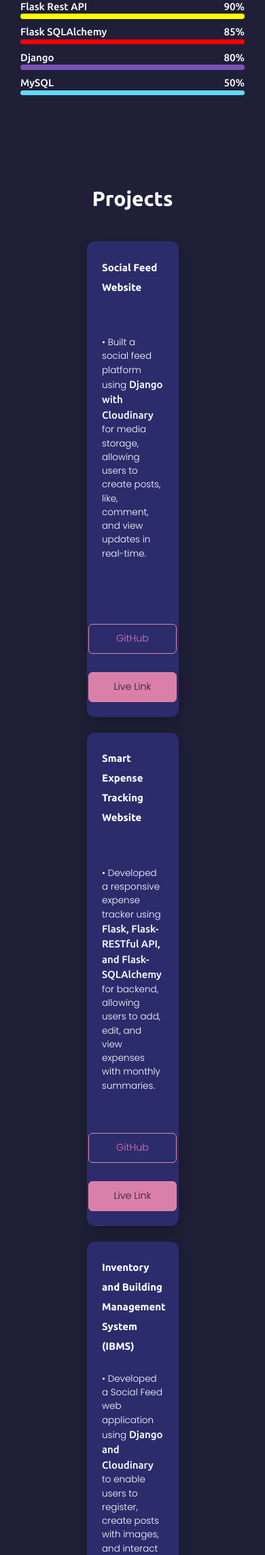
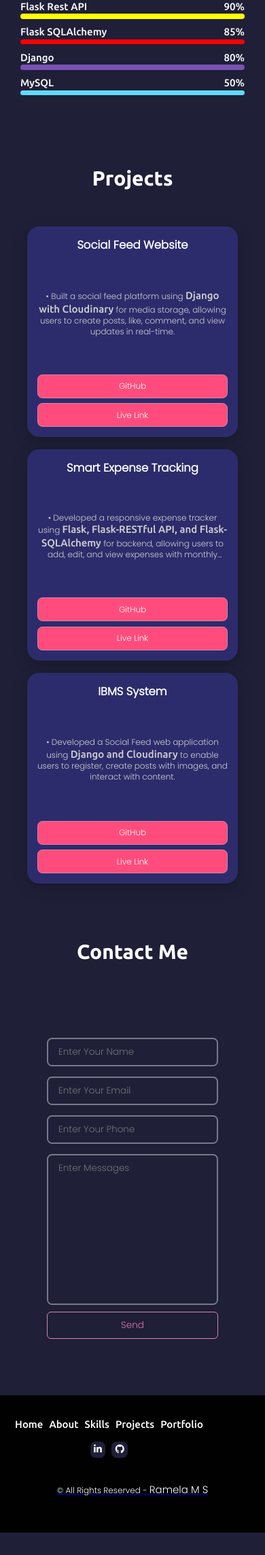
Before and after one commit to Ramela-M-S/Personal-Portfolio, a Django app: page / in a window 390 px wide. Shown: the part 2093-4381 px from the top of the page at 68% size. After the commit the page ends 4348 px from the top, so only its background shows below. Run offline with Django 5.2, Linux system fonts and the light colour scheme; some libraries are stand-ins or nearby versions.

Commit message:
Chang mobile UI

```diff
--- a/Base/templates/home.html
+++ b/Base/templates/home.html
@@ -131,67 +131,46 @@
         </div>
     </section>
 
+    <section id="Projects">
+    <h1 class="t-center my-2 t-white f-2">Projects</h1>
 
-    <!-- Projects Section -->
-    <section id="Projects">
-        <h1 class=" t-center my-2 t-white f-2">Projects</h1>
+    <div class="projects-container">
 
-        <div class="projects-container flex s-center">
-            <div class="projects-item flex f-col s-center items-center">
+        <div class="projects-item">
+            <h2 class="t-white poppins">Social Feed Website</h2>
+            <p class="t-white poppins">
+                • Built a social feed platform using <span class="highlight">Django with Cloudinary</span> for media storage, allowing users to create posts, like, comment, and view updates in real-time.
+            </p>
+            <div class="buttons">
+                <a href="https://github.com/Ramela-M-S/Social-Feed" target="_blank" class="btn">GitHub</a>
+                <a href="https://social-feed-1.onrender.com/" target="_blank" class="btn">Live Link</a>
+            </div>
+        </div>
 
-                <h2 class="t-white poppins"><span>Social Feed Website</span></h2>
-                <br>
-                <br>
-                <br>
-                <p class="t-white poppins">• Built a social feed platform using <span class="highlight">Django with Cloudinary</span> for media storage, allowing users to create posts,
-                    like, comment, and view updates in real-time.
-                </p>
-                <br>
-                <br>
-                <br>
-                <div class="buttons flex s-around">
-                    <a href="https://github.com/Ramela-M-S/Social-Feed" target="_blanks"
-                        class="btn mx-1 m-top">GitHub</a>
-                    <a href="https://social-feed-1.onrender.com/" class="btn m-top live">Live
-                        Link</a>
-                </div>
+        <div class="projects-item">
+            <h2 class="t-white poppins">Smart Expense Tracking</h2>
+            <p class="t-white poppins">
+                • Developed a responsive expense tracker using <span class="highlight">Flask, Flask-RESTful API, and Flask-SQLAlchemy</span> for backend, allowing users to add, edit, and view expenses with monthly summaries.
+            </p>
+            <div class="buttons">
+                <a href="https://github.com/Ramela-M-S/Expense-Tracker-Flask-API-" target="_blank" class="btn">GitHub</a>
+                <a href="https://expense-tracker-flask-aktj.onrender.com/" target="_blank" class="btn">Live Link</a>
             </div>
-            <div class="projects-item flex f-col s-center items-center">
+        </div>
 
-                <h2 class="t-white poppins"><span>Smart Expense Tracking Website</span></h2>
-                <br>
-                <br>
-                <br>
-                <p class="t-white poppins"> • Developed a responsive expense tracker using <span class="highlight"> Flask, Flask-RESTful API, and Flask-SQLAlchemy </span>for
-				backend, allowing users to add, edit, and view expenses with monthly summaries.
-				</p>
-                <br>
-                <div class="buttons flex s-around">
-                    <a href="https://github.com/Ramela-M-S/Expense-Tracker-Flask-API-"
-                        target="_blanks" class="btn mx-1 m-top">GitHub</a>
-                    <a href="https://expense-tracker-flask-aktj.onrender.com/" target="_blanks" class="btn m-top live">Live
-                        Link</a>
-                </div>
+        <div class="projects-item">
+            <h2 class="t-white poppins">IBMS System</h2>
+            <p class="t-white poppins">
+                • Developed a Social Feed web application using <span class="highlight">Django and Cloudinary</span> to enable users to register, create posts with images, and interact with content.
+            </p>
+            <div class="buttons">
+                <a href="https://github.com/Ramela-M-S/IBMS-Inventory-System" target="_blank" class="btn">GitHub</a>
+                <a href="https://ibms-inventory-system.onrender.com/" target="_blank" class="btn">Live Link</a>
             </div>
-            <div class="projects-item flex f-col s-center items-center">
+        </div>
 
-                <h2 class="t-white poppins"><span>Inventory and Building Management System (IBMS)</span></h2>
-                <br>
-                <p class="t-white poppins">• Developed a Social Feed web application using <span class="highlight">Django and Cloudinary</span> to enable users to register, create posts with images, and interact with content, ensuring seamless media handling and user experience.
-				</p>
-                <div class="buttons flex s-around">
-                    <a href="https://github.com/Ramela-M-S/IBMS-Inventory-System" target="_blanks"
-                        class="btn mx-1 m-top">GitHub</a>
-                    <a href="https://ibms-inventory-system.onrender.com/" class="btn m-top live">Live
-                        Link</a>
-                </div>
-            </div>
-
-
-         </div>
-
-        </div>
-    </section>
+    </div>
+</section>
     <!-- Contact Me Section -->
     <section id="Contact" class="m-b-1">
         <h1 class=" t-center my-2 t-white f-2">Contact Me</h1>
--- a/static/css/style.css
+++ b/static/css/style.css
@@ -498,63 +498,107 @@ h4 {
 
 
 /* Projects Section */
-/* Projects Section */
+/* 1. GLOBAL PROJECTS STYLES (MOBILE FIRST) */
 .projects-container {
-    display: flex;          /* ensure flexbox is enabled */
+    display: flex;
     justify-content: center;
+    flex-wrap: wrap;
+    gap: 1.2rem;
+    padding: 1.5rem;
+}
+
+.projects-item {
+    background: #2c2c6c;
+    border-radius: 1.2rem;
+    padding: 1rem;
+    box-sizing: border-box;
+    text-align: center;
+    box-shadow: 0 6px 20px rgba(0, 0, 0, 0.25);
+
+    /* MOBILE SQUARE REQUIREMENT */
+    width: 90%;             /* Fits nicely on screen */
+    aspect-ratio: 1 / 1;    /* Perfect Square */
+    max-width: 320px;       /* Prevents card from getting giant */
+
+    display: flex;
+    flex-direction: column;
+    justify-content: space-between; /* Header at top, buttons at bottom */
     align-items: center;
-    flex-wrap: wrap;
-    margin: auto;
-    gap: 1rem;              /* optional spacing between items */
-}
-
-/* Make projects responsive */
-.projects-item {
+}
+
+/* SMALLER FONT FOR MOBILE SQUARE */
+.projects-item h1, .projects-item h2 {
+    font-size: 1.1rem;      /* Smaller title */
+    margin-bottom: 0.3rem;
+    color: white;
+}
+
+.projects-item p {
+    font-size: 0.8rem;      /* Smaller text to fit square */
+    line-height: 1.3;
+    color: #d1d1d1;
     overflow: hidden;
-    width: 90%;             /* relative width for mobile */
-    max-width: 30rem;       /* max width for large screens */
-    margin: 1rem;
-    background: #2c2c6c;
-    border-radius: 1.5rem;
-    padding: 2rem 1rem;
+    /* Limits text to 4 lines so buttons stay visible in the square */
+    display: -webkit-box;
+    -webkit-line-clamp: 4;
+    -webkit-box-orient: vertical;
+}
+
+/* BUTTONS INSIDE CARD (MOBILE STACKED) */
+.buttons {
+    width: 100%;
+    display: flex;
+    flex-direction: column; /* Stacked inside square */
+    gap: 0.5rem;
+    margin-top: 0.5rem;
+}
+
+.buttons a {
+    width: 100%;
+    padding: 0.5rem 0;
+    font-size: 0.8rem;      /* Smaller button text */
+    border-radius: 0.5rem;
+    background: #ff4c7c;
+    color: white;
+    text-decoration: none;
     text-align: center;
-    box-sizing: border-box; /* include padding in width */
-}
-
-.projects-item h1 {
-    font-size: 1.2rem;
-    margin-bottom: 1rem;
-}
-
-.projects-item p {
-    line-height: 1.5rem;
-    font-size: 0.9rem;
-}
-
-/* Buttons inside project item */
-.buttons {
-    display: flex;
-    justify-content: center; /* center buttons on small screens */
-    gap: 1rem;
-    margin-top: 1rem;
-    flex-wrap: wrap;         /* wrap buttons if they overflow */
-}
-
-/* Media Queries for Smaller Devices */
-@media (min-width: 768px) {
+    transition: 0.3s;
+}
+
+/* 2. TABLET LAYOUT (Starts at 600px - 768px) */
+@media (min-width: 600px) {
     .projects-item {
-        width: 45%;  /* two items per row on tablets */
-    }
-}
-
-@media (min-width: 1200px) {
+        width: 45%;         /* 2 cards per row */
+        aspect-ratio: auto; /* Not square anymore for better fit */
+        min-height: 380px;  /* Uniform height */
+    }
+
+    .projects-item p {
+        font-size: 0.9rem;  /* Slightly larger font */
+        -webkit-line-clamp: unset; /* Show all text */
+    }
+
+    .buttons {
+        flex-direction: row; /* Buttons side-by-side */
+    }
+
+    .buttons a {
+        flex: 1;
+        font-size: 0.9rem;
+    }
+}
+
+/* 3. LAPTOP LAYOUT (1024px and up) */
+@media (min-width: 1024px) {
     .projects-item {
-        width: 30%;  /* three items per row on large screens */
-    }
-}
-
-
-
+        width: 20rem;       /* Fixed width for desktop grid */
+        min-height: 350px;
+    }
+
+    .projects-container {
+        gap: 2rem;
+    }
+}
 
 /* Contact me Section */
 .form {
@@ -928,74 +972,7 @@ ul li a:hover {
     }
 
     /* Projects Section */
-    #Projects {
-        padding: 1rem;
-    }
-
-    .projects-container {
-        padding: 1rem 0;
-        flex-wrap: nowrap;
-        flex-direction: column;
-        gap: 1rem;
-        align-items: center;
-        justify-content: center;
-    }
-
-    .projects-item {
-        width: 96%;
-        max-width: 420px;
-        margin: 0 auto;
-        padding: 1rem 1.1rem;
-        flex-shrink: 0;
-        display: flex;
-        flex-direction: column;
-        align-items: flex-start;
-        justify-content: flex-start;
-        background: #2c2c6c;
-        border-radius: 12px;
-        box-shadow: 0 6px 20px rgba(0, 0, 0, 0.25);
-        box-sizing: border-box;
-    }
-
-    .projects-item h2 {
-        font-size: 1.15rem;
-        margin-bottom: 0.5rem;
-        width: 100%;
-        text-align: left;
-    }
-
-    .projects-item p {
-        font-size: 0.95rem;
-        line-height: 1.5;
-        margin-bottom: 0.8rem;
-        text-align: left;
-    }
-
-    .buttons {
-        display: flex;
-        gap: 0.6rem;
-        width: 100%;
-        justify-content: space-between;
-        padding: 0;
-    }
-
-    .buttons a {
-        width: 48%;
-        font-size: 0.95rem;
-        padding: 0.6rem 0.6rem;
-        text-align: center;
-        display: inline-block;
-    }
-
-    /* Ensure buttons stack on very small screens */
-    @media (max-width: 360px) {
-        .buttons {
-            flex-direction: column;
-        }
-        .buttons a {
-            width: 100%;
-        }
-    }
+
 
     /* Contact Section */
     #Contact {
@@ -1209,45 +1186,7 @@ ul li a:hover {
     }
 
     /* Projects Section */
-    #Projects {
-        padding: 2rem 1rem;
-    }
-
-    .projects-container {
-        padding: 1rem;
-        flex-wrap: wrap;
-        gap: 1.5rem;
-        justify-content: center;
-    }
-
-    .projects-item {
-        width: 100%;
-        max-width: 450px;
-        margin: 0;
-        padding: 1.5rem;
-    }
-
-    .projects-item h2 {
-        font-size: 1.3rem;
-    }
-
-    .projects-item p {
-        font-size: 0.9rem;
-        line-height: 1.5;
-    }
-
-    .buttons {
-        flex-wrap: wrap;
-        gap: 0.8rem;
-        justify-content: center;
-    }
-
-    .buttons a {
-        flex: 0 1 auto;
-        min-width: 130px;
-        padding: 0.7rem 1.2rem;
-        font-size: 0.95rem;
-    }
+
 
     /* Contact Section */
     #Contact {
@@ -1405,15 +1344,6 @@ ul li a:hover {
         display: block;
     }
 
-    /* Projects Section */
-    .projects-container {
-        flex-wrap: wrap;
-    }
-
-    .projects-item {
-        width: calc(50% - 2rem);
-        max-width: 380px;
-    }
 
     /* Form Section */
     .form {
@@ -1540,27 +1470,6 @@ ul li a:hover {
     }
 
     /* Projects Section */
-    .projects-container {
-        flex-wrap: wrap;
-    }
-
-    .projects-item {
-        width: 20rem;
-        margin: 1rem;
-    }
-
-    .buttons {
-        flex-wrap: nowrap;
-        gap: 1rem;
-        justify-content: flex-start;
-    }
-
-    .buttons a {
-        flex: 0 1 auto;
-        min-width: auto;
-        padding: 0.75rem 1.5rem;
-        font-size: 1rem;
-    }
 
     /* Form Section */
     .form {
@@ -1583,7 +1492,5 @@ ul li a:hover {
         height: 25rem;
     }
 
-    .projects-item {
-        width: 22rem;
-    }
-}
+
+}
```
